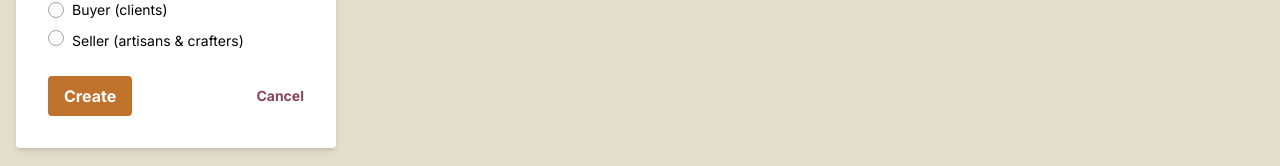
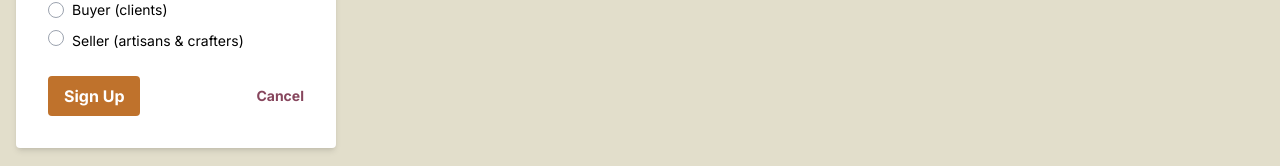
Before and after one commit to MATTALUI/wdd430-group3, a Next.js app: page /signup in a window 1280 px wide. Shown: the part 578-744 px from the top of the page. Built offline with nearby package versions, Linux system fonts and the light colour scheme.

Commit message:
change label

```diff
--- a/src/app/signup/page.tsx
+++ b/src/app/signup/page.tsx
@@ -85,7 +85,7 @@ export default function SignupPage() {
           </div>
           <div className="flex items-center justify-between">
             <button className="bg-accent hover:opacity-75 text-white font-bold py-2 px-4 rounded focus:outline-none focus:shadow-outline" type="button">
-              Create
+              Sign Up
             </button>
             <Link
               className="inline-block align-baseline font-bold text-sm text-secondary"
```
